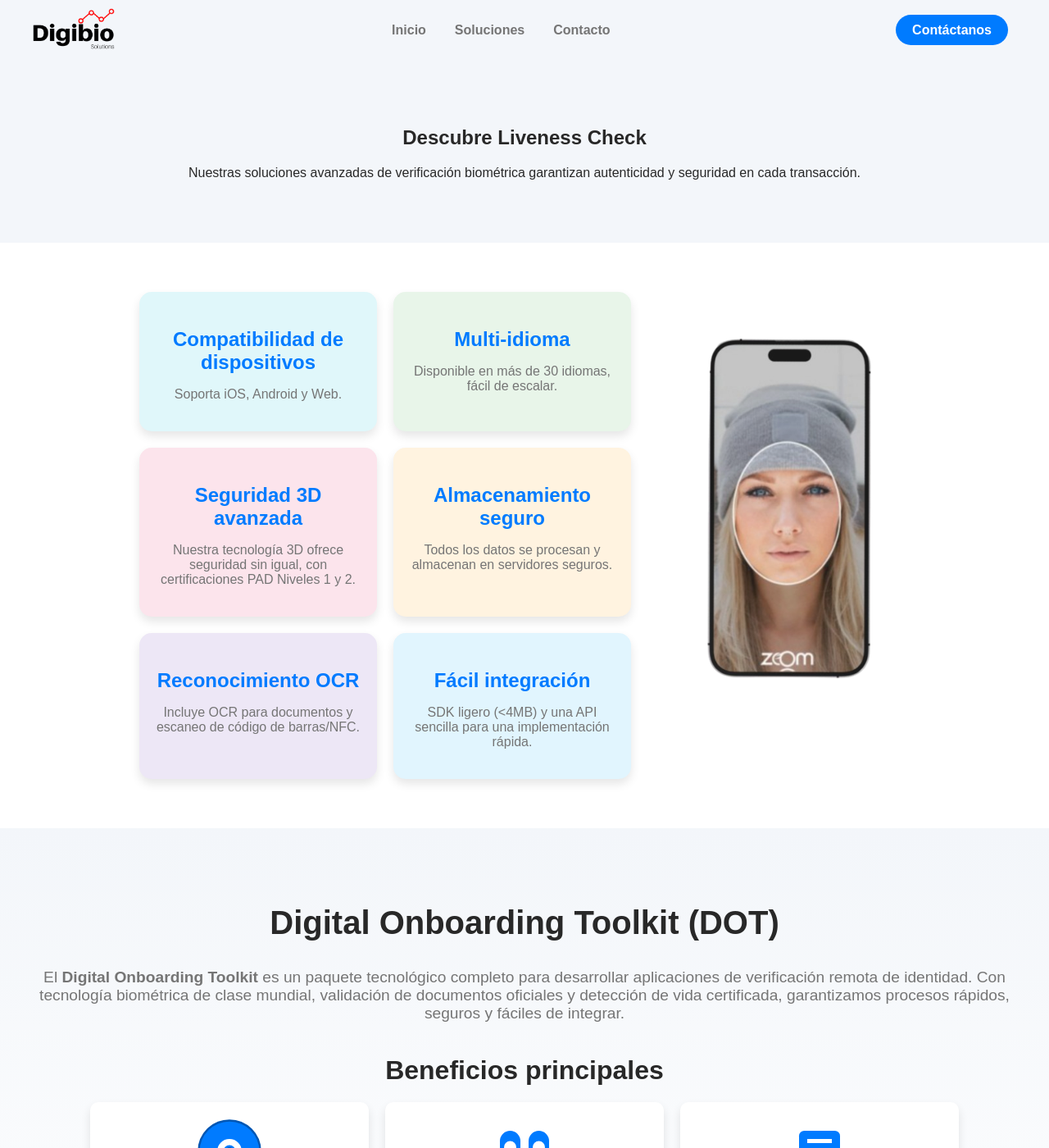
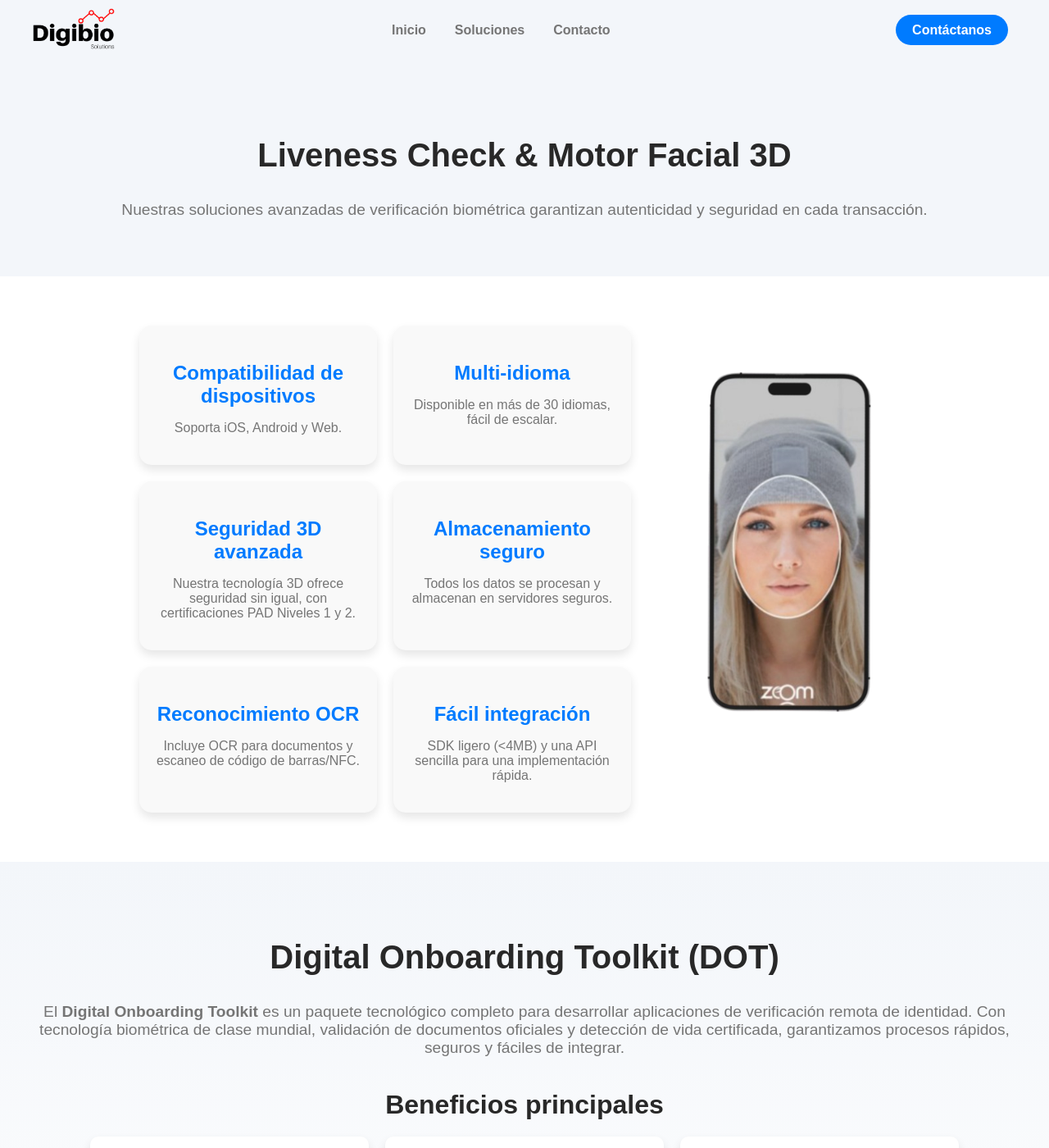
Before and after one commit to Digibiomx/digibiomx.github.io, a Jekyll site: the page built from soluciones.html, in a window 1280 px wide and 1400 px high. Shown: the whole window at 82% size. Built offline with Jekyll 4.4.1, drawn with Linux system fonts in a browser that asks for light colours; some of the changed text lies outside the part shown.

Commit message:
Continuacion Soluciones.

```diff
--- a/assets/css/style.css
+++ b/assets/css/style.css
@@ -657,6 +657,17 @@
     background-color: #f3f6fa;
 }
 
+.solutions-intro h2 {
+    font-size: 2.5em;
+    color: #282828;
+}
+
+.solutions-intro p {
+    font-size: 1.2em;
+    color: #757575;
+    margin: 10px 0;
+}
+
 .liveness-check-section {
     display: flex;
     justify-content: center;
@@ -674,27 +685,29 @@
     max-width: 600px;
 }
 
-.card {
+.liveness-check-card {
     width: 250px;
     padding: 20px;
     border-radius: 15px;
-    color: #282828;
+    /*color: #282828;*/
+    color: #007bff;
     box-shadow: 0 6px 12px rgba(0, 0, 0, 0.1);
     text-align: center;
     transition: transform 0.3s ease, box-shadow 0.3s ease;
+    background-color: #f9f9f9;
 }
 
-.card:hover {
+.liveness-check-card:hover {
     transform: translateY(-5px);
     box-shadow: 0 10px 20px rgba(0, 0, 0, 0.15);
 }
 
-.card h3 {
+.liveness-check-card h3 {
     font-size: 1.5em;
     margin-bottom: 10px;
 }
 
-.card p {
+.liveness-check-card p {
     font-size: 1em;
     color: #757575;
 }
@@ -759,6 +772,10 @@
     text-align: center;
     width: 300px;
     transition: transform 0.3s, box-shadow 0.3s;
+}
+
+.dot-benefit-card h4{
+    color: #007bff;
 }
 
 .dot-benefit-card:hover {
@@ -1140,6 +1157,10 @@
     text-align: center;
 }
 
+.card-content h5{
+    color: #007bff;
+}
+
 .icon img {
     width: 50px;
     height: 50px;
--- a/soluciones.html
+++ b/soluciones.html
@@ -3,35 +3,35 @@
 title: Soluciones
 ---
 
-<section class="solutions-intro" >
-    <h2>Descubre Liveness Check</h2>
+<section class="solutions-intro" id="liveness-check">
+    <h2>Liveness Check & Motor Facial 3D</h2>
     <p>Nuestras soluciones avanzadas de verificación biométrica garantizan autenticidad y seguridad en cada transacción.</p>
 </section>
 
 
-<section class="liveness-check-section" id="liveness-check">
+<section class="liveness-check-section">
     <div class="liveness-check-cards">
-        <div class="card" style="background-color: #e0f7fa;">
+        <div class="liveness-check-card">
             <h3>Compatibilidad de dispositivos</h3>
             <p>Soporta iOS, Android y Web.</p>
         </div>
-        <div class="card" style="background-color: #e8f5e9;">
+        <div class="liveness-check-card">
             <h3>Multi-idioma</h3>
             <p>Disponible en más de 30 idiomas, fácil de escalar.</p>
         </div>
-        <div class="card" style="background-color: #fce4ec;">
+        <div class="liveness-check-card">
             <h3>Seguridad 3D avanzada</h3>
             <p>Nuestra tecnología 3D ofrece seguridad sin igual, con certificaciones PAD Niveles 1 y 2.</p>
         </div>
-        <div class="card" style="background-color: #fff3e0;">
+        <div class="liveness-check-card">
             <h3>Almacenamiento seguro</h3>
             <p>Todos los datos se procesan y almacenan en servidores seguros.</p>
         </div>
-        <div class="card" style="background-color: #ede7f6;">
+        <div class="liveness-check-card">
             <h3>Reconocimiento OCR</h3>
             <p>Incluye OCR para documentos y escaneo de código de barras/NFC.</p>
         </div>
-        <div class="card" style="background-color: #e1f5fe;">
+        <div class="liveness-check-card">
             <h3>Fácil integración</h3>
             <p>SDK ligero (<4MB) y una API sencilla para una implementación rápida.</p>
         </div>
@@ -202,7 +202,7 @@
 
 <section class="kyc-kyb-section" id="kyc-kyb">
     <div class="container py-5">
-        <h2 class="section-title text-center mb-4">Casos de uso para transformar tu empresa</h2>
+        <h2 class="section-title text-center mb-4">Conoce a tu Cliente (KYC) & Conoce tu Empresa (KYB)</h2>
         <p class="section-description text-center mb-5">
             Descubre cómo nuestras soluciones KYC y KYB pueden ayudarte a garantizar la seguridad y la automatización de tus procesos.
         </p>
```
